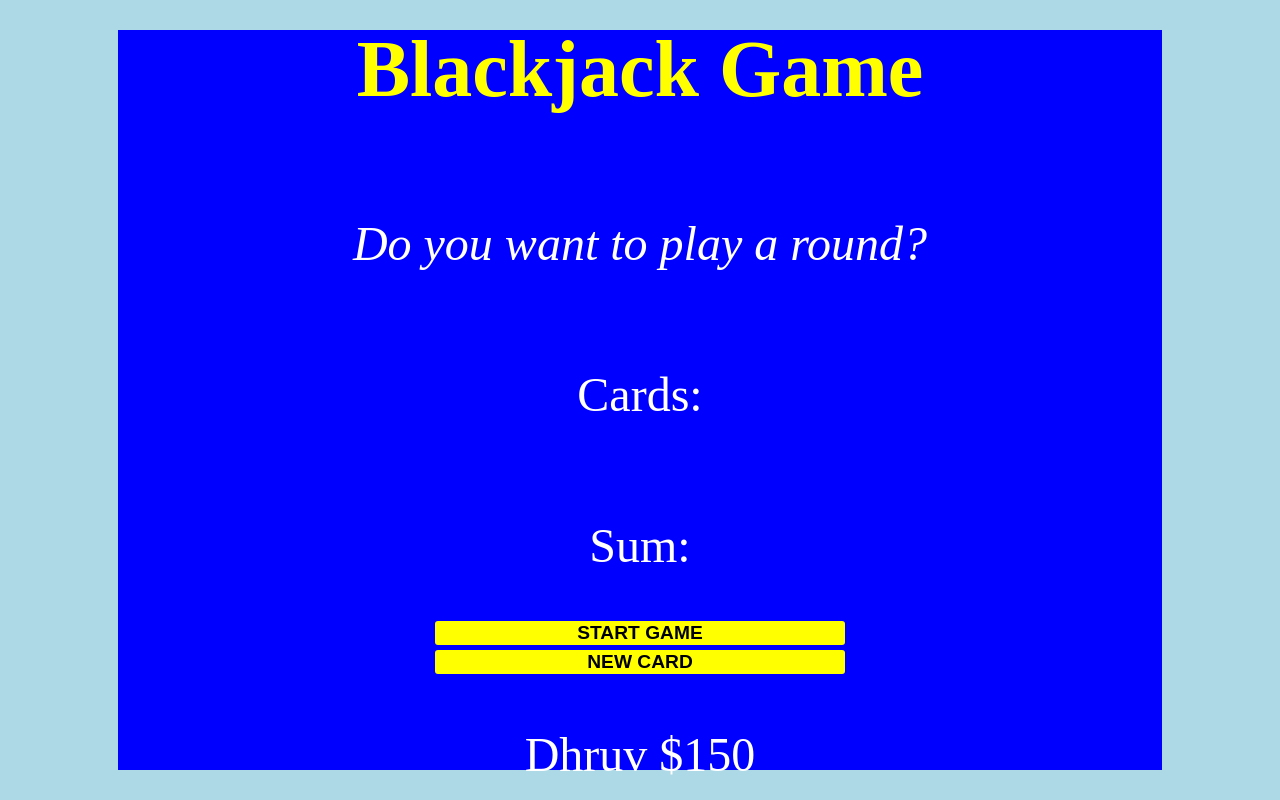
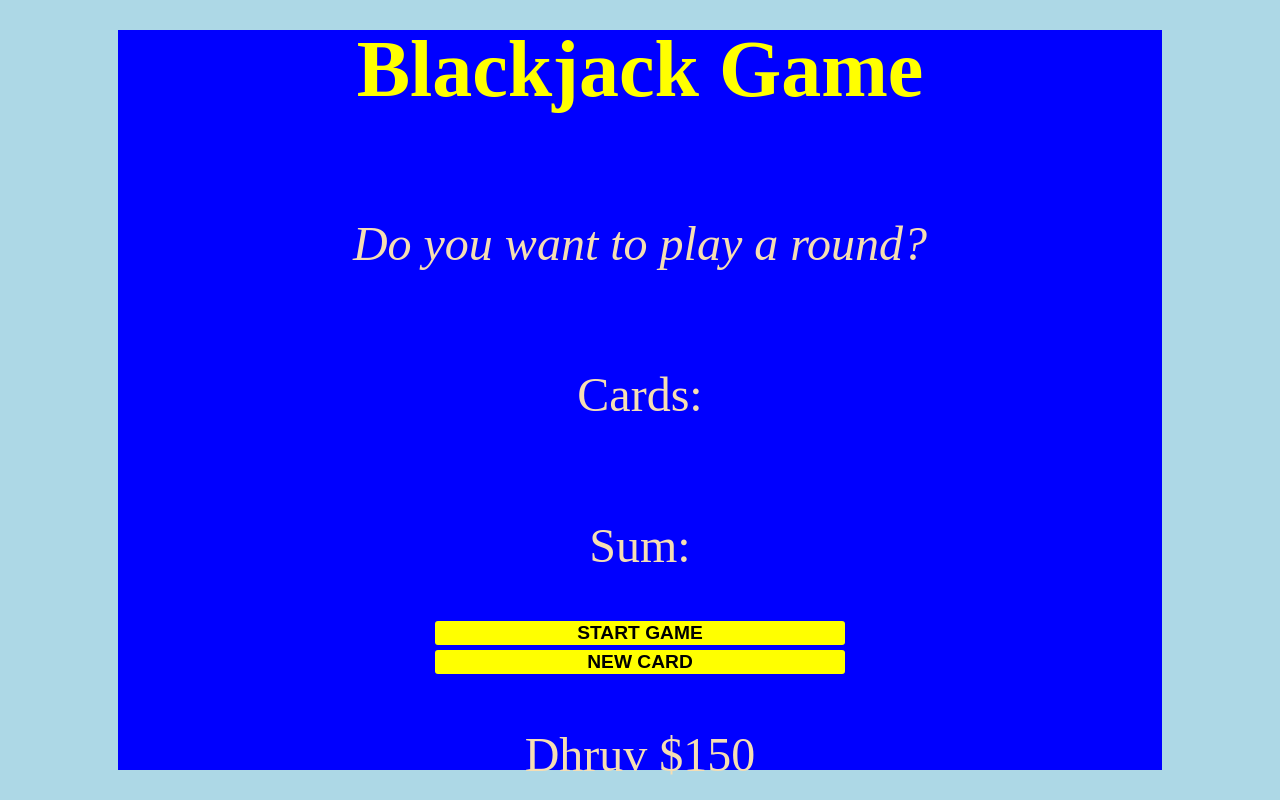
Before and after one commit to nairsdhruv/blackjack_game, a plain HTML site: page index.html in a window 1280 px wide. Drawn offline with Linux system fonts and the light colour scheme.

Commit message:
changed font color from white to wheat

```diff
--- a/index.css
+++ b/index.css
@@ -17,7 +17,7 @@ h1{
 }
 
 p{
-    color: white;
+    color: wheat;
     font-size: 3rem;
 }
 
```
